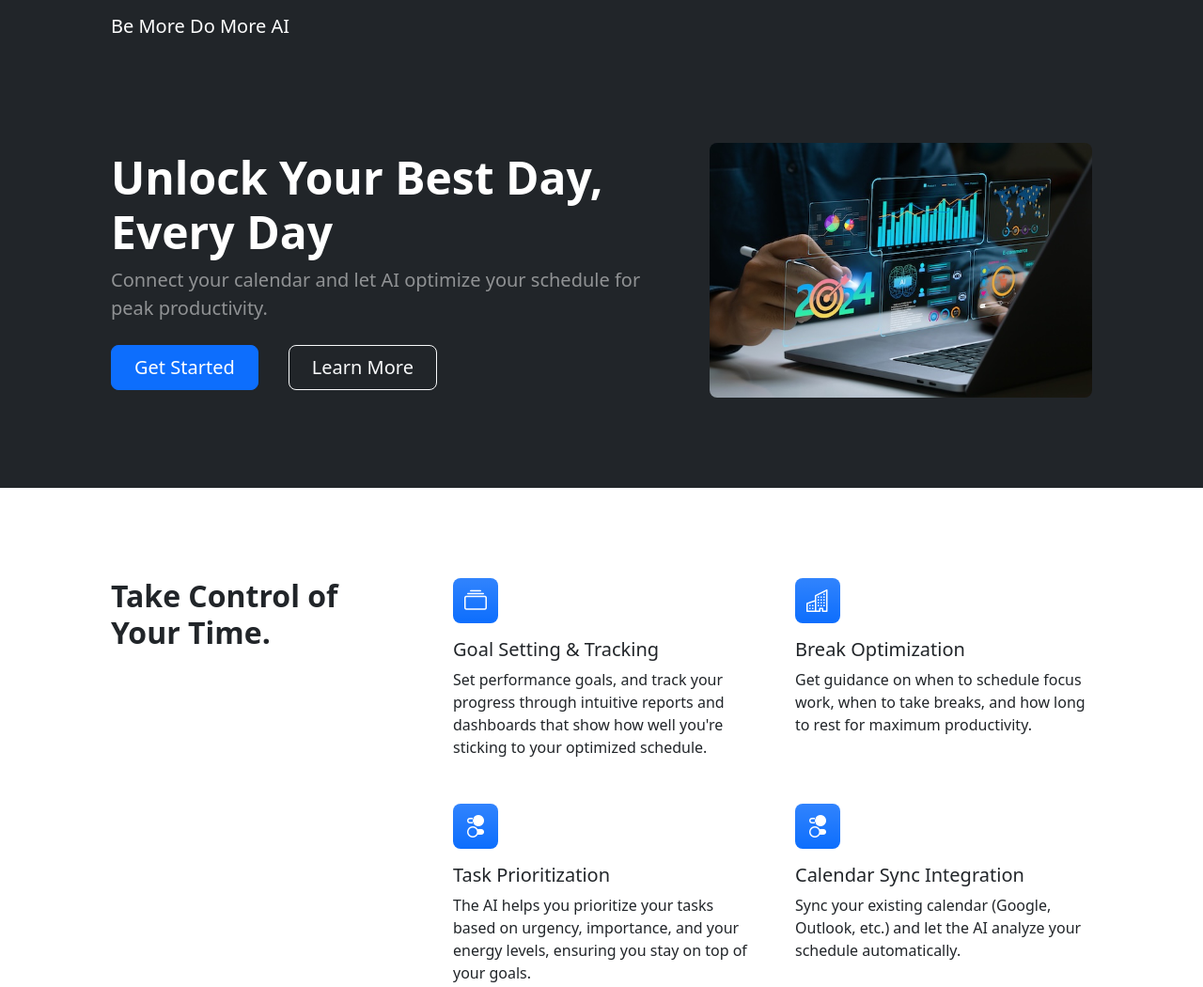
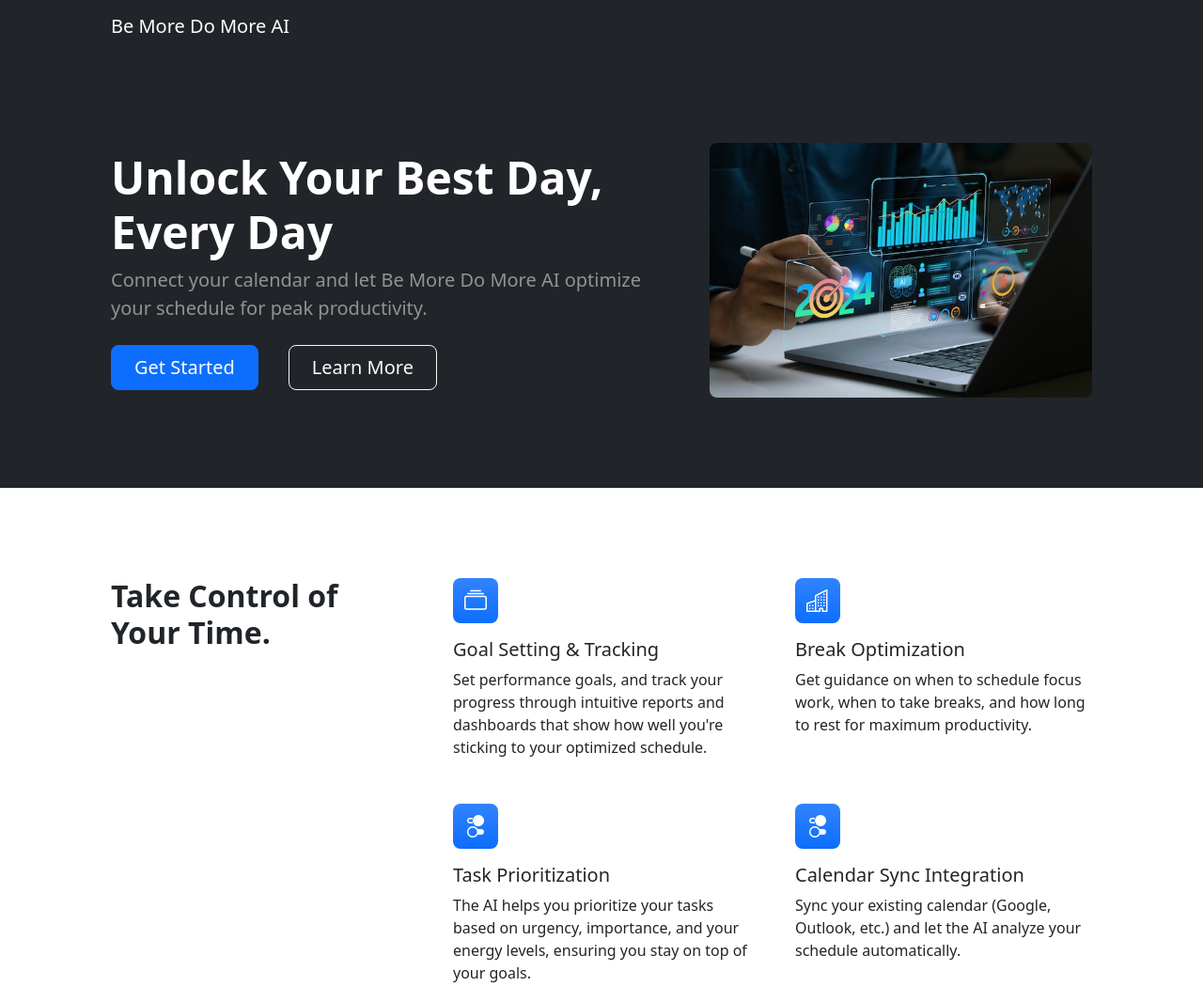
Before and after one commit to bmdminc/app, a plain HTML site: page index.html in a window 1280 px wide. Shown: the top 1050 px of the page at 94% size. Drawn offline with nearby package versions, Linux system fonts and the light colour scheme; a script that the page names is missing.

Commit message:
Update index.html

```diff
--- a/index.html
+++ b/index.html
@@ -29,7 +29,7 @@
                         <div class="col-lg-8 col-xl-7 col-xxl-6">
                             <div class="my-5 text-center text-xl-start">
                                 <h1 class="display-5 fw-bolder text-white mb-2">Unlock Your Best Day, Every Day</h1>
-                                <p class="lead fw-normal text-white-50 mb-4">Connect your calendar and let AI optimize your schedule for peak productivity.</p>
+                                <p class="lead fw-normal text-white-50 mb-4">Connect your calendar and let Be More Do More AI optimize your schedule for peak productivity.</p>
                                 <div class="d-grid gap-3 d-sm-flex justify-content-sm-center justify-content-xl-start">
                                     <a class="btn btn-primary btn-lg px-4 me-sm-3" href="#pricing">Get Started</a>
                                     <a class="btn btn-outline-light btn-lg px-4" href="#features">Learn More</a>
```
